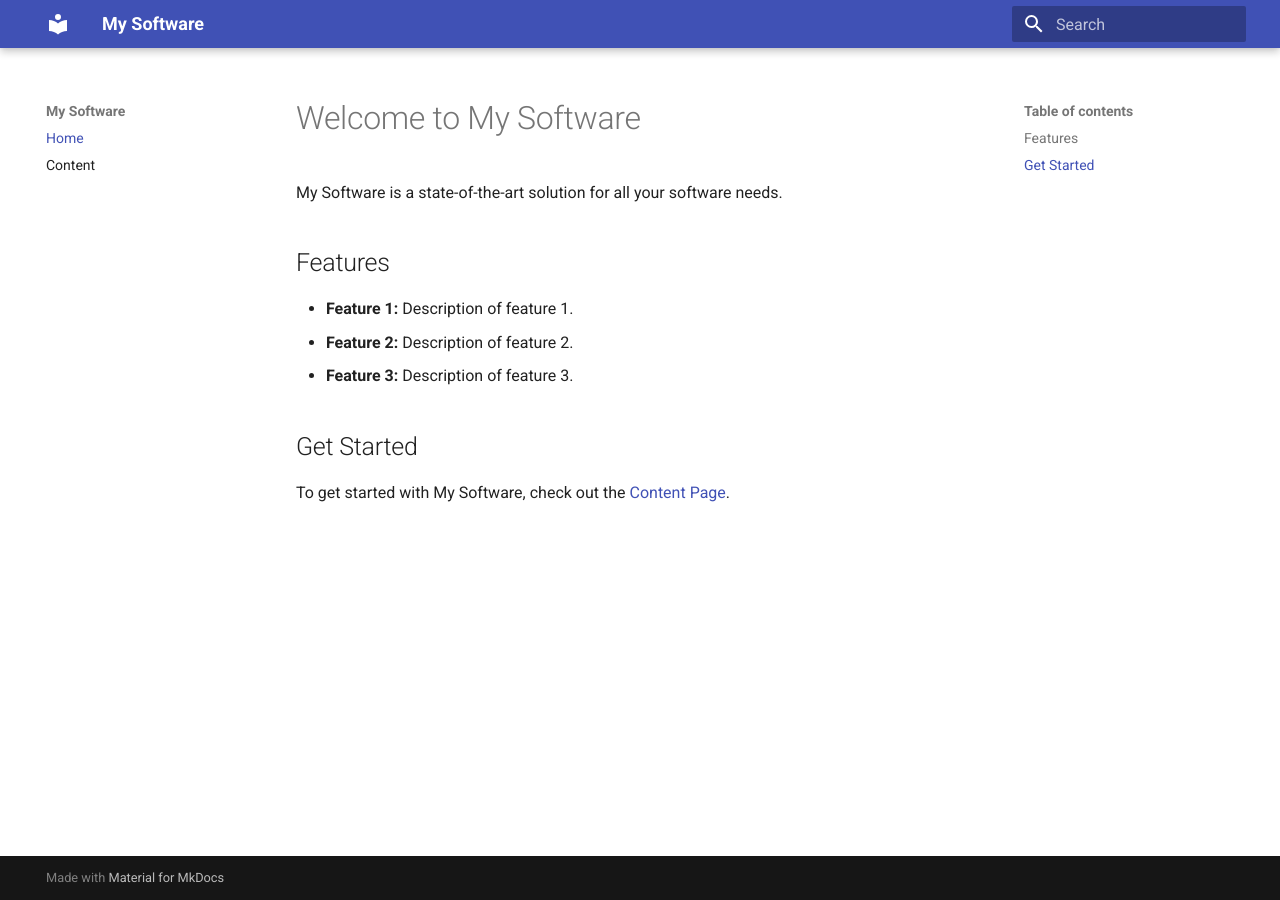
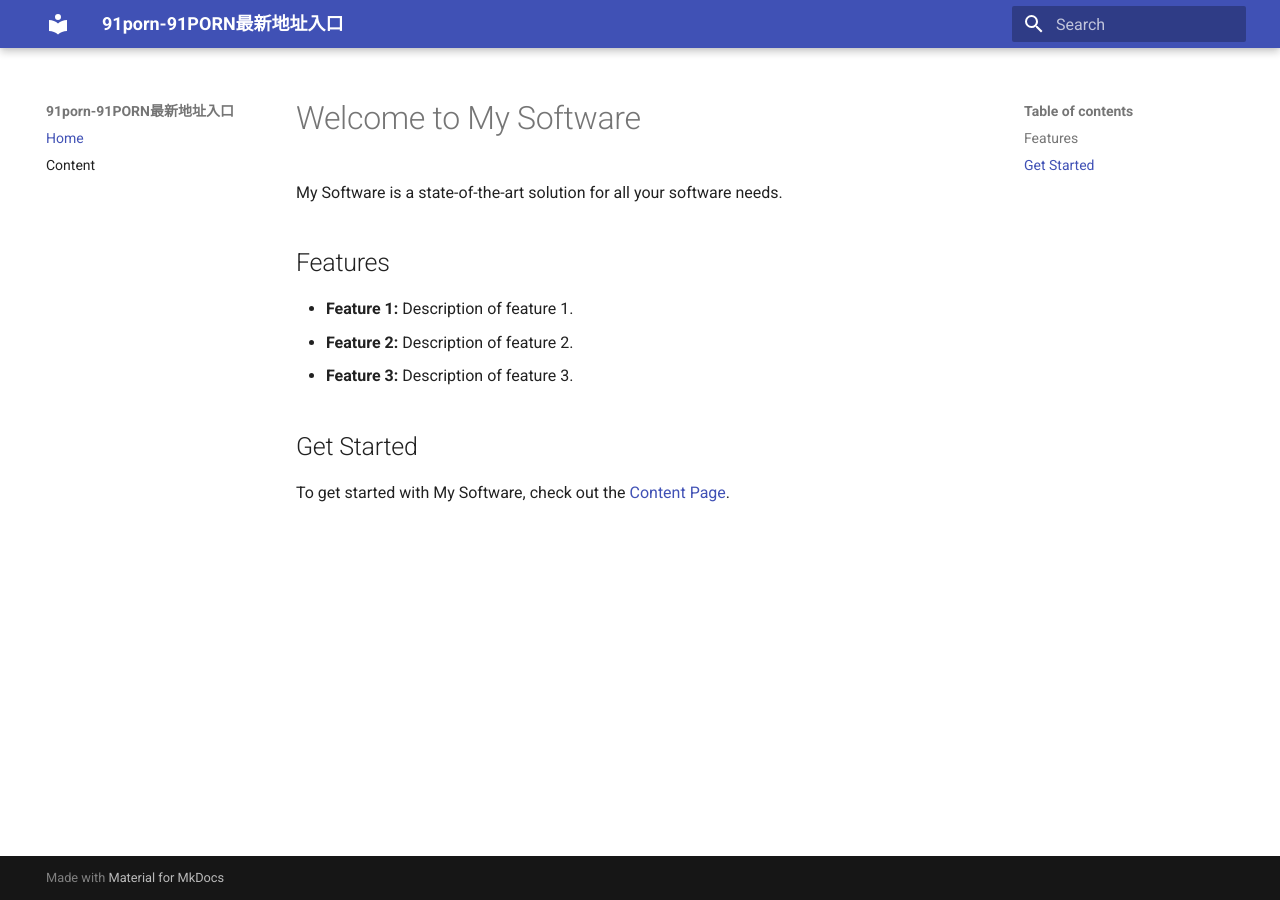
Before and after one commit to jmcoms/333, an MkDocs documentation site: the page built from docs/index.md, in a window 1280 px wide. Built offline with MkDocs 1.6.1 and Material for MkDocs 9.7.7, drawn with Linux system fonts in a browser that asks for light colours.

Commit message:
Update mkdocs.yml

```diff
--- a/mkdocs.yml
+++ b/mkdocs.yml
@@ -1,4 +1,4 @@
-site_name: My Software
+site_name: 91porn-91PORN最新地址入口
 theme:
   name: material
 nav:
```
